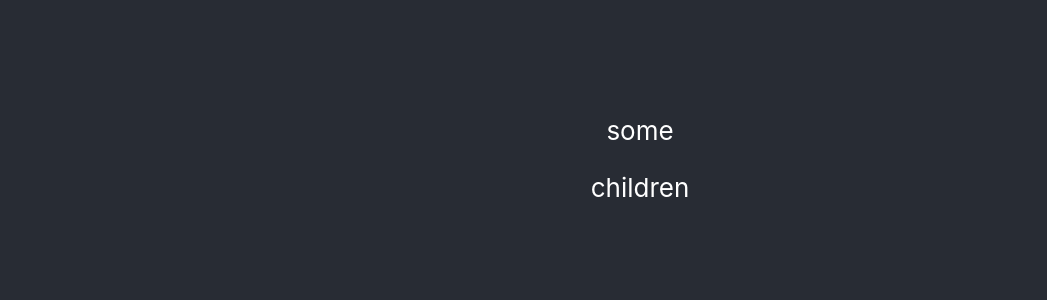
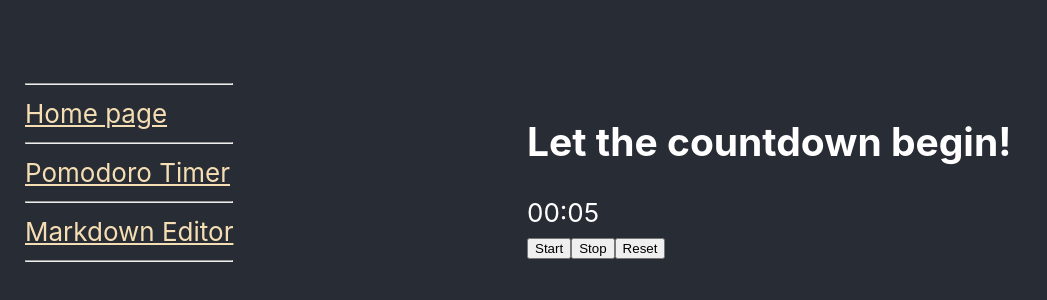
Before and after one commit to AntonRufus/multi-apps-project, a React (Create React App) app: page /#/pomodoro_timer in a window 1280 px wide. Shown: the part 228-528 px from the top of the page, without its empty margins (0-1047 px from the left). Built offline with nearby package versions, Linux system fonts and the light colour scheme.

Commit message:
Dec_14_#1

```diff
--- a/package.json
+++ b/package.json
@@ -9,6 +9,7 @@
     "@testing-library/user-event": "^12.1.10",
     "react": "^17.0.1",
     "react-dom": "^17.0.1",
+    "react-router-dom": "^5.2.0",
     "react-scripts": "4.0.1",
     "web-vitals": "^0.2.4"
   },
--- a/src/App.css
+++ b/src/App.css
@@ -1,14 +1,22 @@
-.App {
-    text-align: center;
-}
-
-.App-header {
+.App_header {
     background-color: #282c34;
     min-height: 100vh;
     display: flex;
-    flex-direction: column;
+    /*flex-direction: column;*/
     align-items: center;
-    justify-content: center;
+    /*justify-content: center;*/
     font-size: calc(10px + 2vmin);
     color: white;
 }
+
+.App_header a {
+    color: wheat
+}
+
+.Nav_bar {
+    margin: 25px;
+}
+
+.content {
+    margin: 0 auto;
+}
--- a/src/App.js
+++ b/src/App.js
@@ -1,13 +1,23 @@
 import './App.css';
 import React from "react";
-import New from "./components/New";
+import {Redirect, Route} from "react-router-dom";
+import NavBar from "./components/nav_bar/NavBar";
+import PomodoroTimer from "./components/pomodoro_timer/PomodoroTimer";
+import MarkdownEditor from "./components/markdown_editor/MarkdownEditor";
 
-function App() {
+function App(props) {
     return (
-        <div className="App">
-            <header className="App-header">
-                <New some={'some'}>children</New>
-            </header>
+        <div className="App_header">
+            <div className="Nav_bar">
+                <NavBar/>
+            </div>
+            <div className="content">
+                <Route exact path='/' render={() => <Redirect to={'/home'}/>}/>
+                <Route exact path='/home' render={() => props.hi}/>
+                <Route exact path='/pomodoro_timer' render={() => <PomodoroTimer/>}/>
+                <Route exact path='/markdown_editor'
+                       render={() => <MarkdownEditor some={'APP:'}>Markdown Editor</MarkdownEditor>}/>
+            </div>
         </div>
     );
 }
--- a/src/components/New.jsx
+++ /dev/null
@@ -1,10 +0,0 @@
-import React from "react";
-import css from "./New.modul.css"
-
-const New = props => {
-    return (<div className={css.wrapper}>
-        <div>{props.some}</div>
-        <p>{props.children}</p>
-    </div>)
-};
-export default New;
--- /dev/null
+++ b/src/components/markdown_editor/MarkdownEditor.jsx
@@ -0,0 +1,13 @@
+import React from "react";
+import css from "./MarkdownEditor.modul.css"
+import {Route} from "react-router-dom";
+import App from "../../App";
+
+const MarkdownEditor = props => {
+    return (<div className={css.wrapper}>
+        <Route exact path='/' render={() => <App/>}/>
+        <div>{props.some}</div>
+        <p>{props.children}</p>
+    </div>)
+};
+export default MarkdownEditor;
--- /dev/null
+++ b/src/components/nav_bar/NavBar.jsx
@@ -0,0 +1,18 @@
+import React from "react";
+import {NavLink} from "react-router-dom";
+
+function NavBar() {
+    return (
+        <div>
+            <hr/>
+            <NavLink to='/home'>Home page</NavLink>
+            <hr/>
+            <NavLink to='/pomodoro_timer'>Pomodoro Timer </NavLink>
+            <hr/>
+            <NavLink to='/markdown_editor'>Markdown Editor</NavLink>
+            <hr/>
+        </div>
+    );
+}
+
+export default NavBar;
--- /dev/null
+++ b/src/components/pomodoro_timer/PomodoroTimer.jsx
@@ -0,0 +1,46 @@
+import React, {useState} from "react";
+import css from "./PomodoroTimer.modul.css"
+import {Route} from "react-router-dom";
+import App from "../../App";
+
+function padTime(time) {
+    return time.toString().padStart(2, '0');
+}
+
+const PomodoroTimer = props => {
+    const [title, setTitle] = useState('Let the countdown begin!');
+    const [timeLeft, setTimeLeft] = useState(0.085 * 60);
+
+    function startTimer() {
+        setInterval(() => {
+            setTimeLeft(timeLeft => {
+                if (timeLeft >= 1) return timeLeft - 1;
+
+                //reset the timer
+                return 0;
+            });
+        }, 1000);
+    }
+
+    const minutes = padTime(Math.floor(timeLeft / 60));
+    const seconds = padTime(Math.floor(timeLeft - minutes * 60));
+
+    return (
+        <div className={css.wrapper}>
+            <Route exact path='/home' render={() => <App/>}/>
+            <h2>{title}</h2>
+            <div className={css.timer}>
+                <span>{minutes}</span>
+                <span>:</span>
+                <span>{seconds}</span>
+            </div>
+            <div className={css.buttons}>
+                <button onClick={startTimer}>Start</button>
+                <button>Stop</button>
+                <button>Reset</button>
+            </div>
+        </div>
+    )
+};
+
+export default PomodoroTimer;
--- /dev/null
+++ b/src/components/pomodoro_timer/PomodoroTimer.modul.css
@@ -0,0 +1,4 @@
+.wrapper {
+    font-size: 400%;
+    color: wheat;
+}
--- a/src/index.js
+++ b/src/index.js
@@ -3,10 +3,13 @@ import ReactDOM from 'react-dom';
 import './index.css';
 import App from './App';
 import reportWebVitals from './reportWebVitals';
+import {HashRouter} from "react-router-dom";
 
 ReactDOM.render(
     <React.StrictMode>
-        <App/>
+        <HashRouter>
+            <App hi={'Hi There!'}/>
+        </HashRouter>
     </React.StrictMode>,
     document.getElementById('root')
 );
```
Also changed, not shown: src/components/markdown_editor/MarkdownEditor.modul.css (renamed from src/components/New.modul.css), 2 other files (tests, documents, lock files or other folders).
